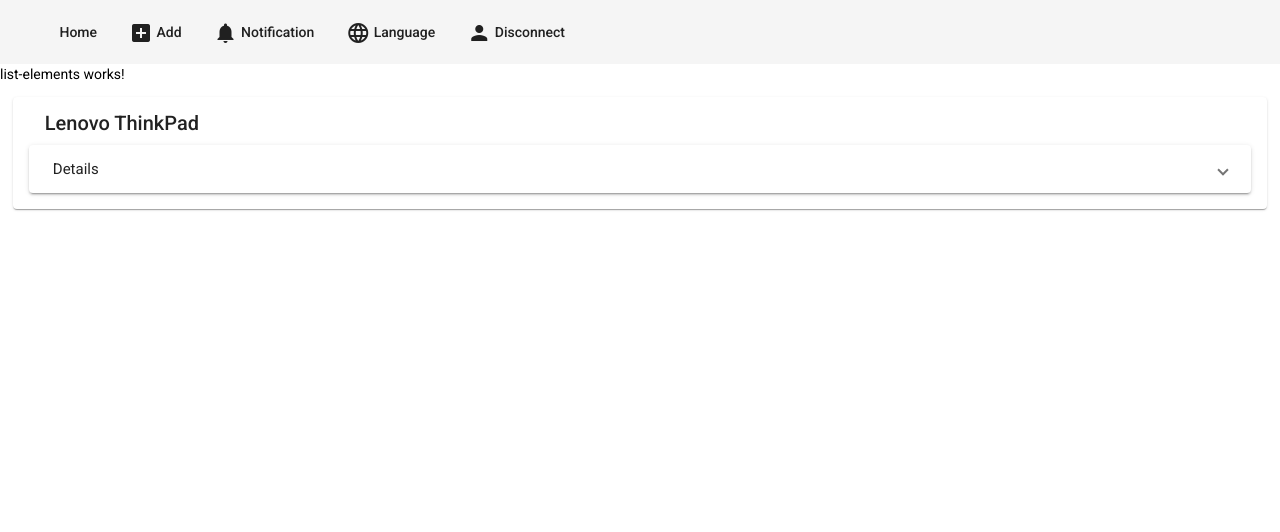
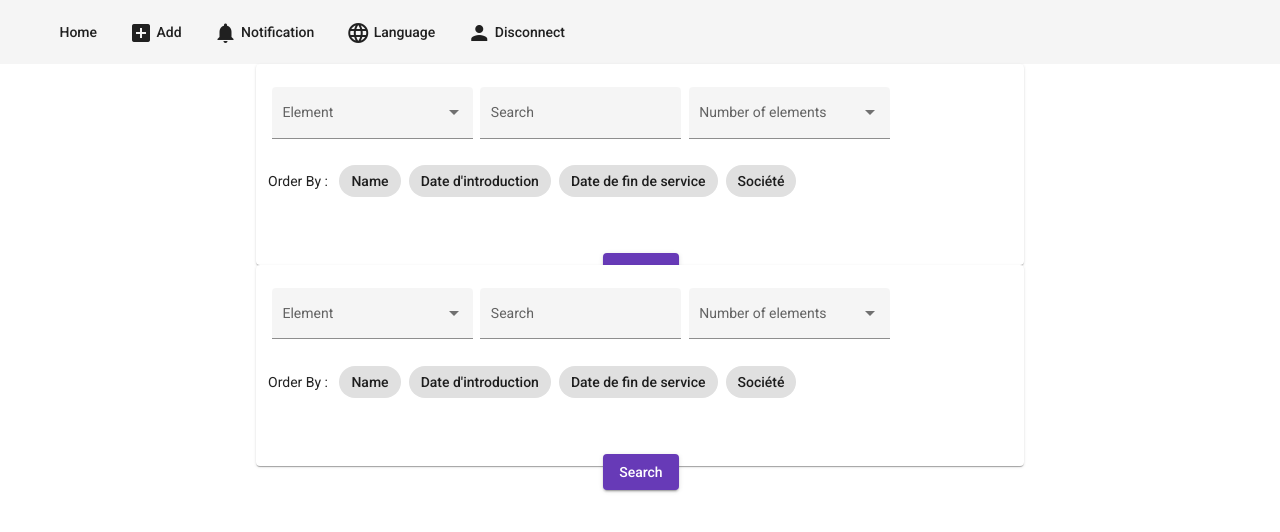
Before and after one commit to PierreLC/computer-data-base-front, an Angular app in the folder AngularCDB/: page /applogin in a window 1280 px wide. Shown: the top 532 px of the page. Built offline with nearby package versions, Linux system fonts and the light colour scheme.

Commit message:
list-elements searchcard

```diff
--- a/AngularCDB/src/app/Components/computer-details/computer-details.component.html
+++ b/AngularCDB/src/app/Components/computer-details/computer-details.component.html
@@ -38,6 +38,7 @@
           </div>
         </li>
       </ul>
+      <button mat-raised-button color="primary">Edit</button>
     </mat-expansion-panel>
   </mat-card-content>
 </mat-card>
--- a/AngularCDB/src/app/Components/list-elements/list-elements.component.html
+++ b/AngularCDB/src/app/Components/list-elements/list-elements.component.html
@@ -1 +1,50 @@
-<p>list-elements works!</p>
+<div>
+  <mat-card class="searchCard">
+    <mat-card-content>
+      <div class="searchParam">
+        <mat-form-field appearance="fill" class="dropDownLeft">
+          <mat-label>Element</mat-label>
+          <mat-select [(ngModel)]="selectedCategory" name="category">
+            <mat-option value="company">Company</mat-option>
+            <mat-option value="computer">Computer</mat-option>
+          </mat-select>
+        </mat-form-field>
+
+        <mat-form-field appearance="fill" class="searchBar">
+          <mat-label>Search</mat-label>
+          <input matInput type="text" [(ngModel)]="value" />
+          <button
+            mat-button
+            *ngIf="value"
+            matSuffix
+            mat-icon-button
+            aria-label="Clear"
+            (click)="value = ''"
+          >
+            <mat-icon>close</mat-icon>
+          </button>
+        </mat-form-field>
+
+        <mat-form-field appearance="fill" class="dropDownRight">
+          <mat-label>Number of elements</mat-label>
+          <mat-select [(ngModel)]="selectedNumberElement" name="numberelement">
+            <mat-option value="10">10 elements</mat-option>
+            <mat-option value="50">50 elements</mat-option>
+            <mat-option value="100">100 elements</mat-option>
+          </mat-select>
+        </mat-form-field>
+
+        <mat-chip-list aria-label="Order selection">
+          <p class="order">Order By :</p>
+          <mat-chip>Name</mat-chip>
+          <mat-chip>Date d'introduction</mat-chip>
+          <mat-chip>Date de fin de service</mat-chip>
+          <mat-chip>Société</mat-chip>
+        </mat-chip-list>
+      </div>
+    </mat-card-content>
+    <button mat-raised-button color="primary" class="searchButton">
+      Search
+    </button>
+  </mat-card>
+</div>
--- a/AngularCDB/src/app/Components/list-elements/list-elements.component.scss
+++ b/AngularCDB/src/app/Components/list-elements/list-elements.component.scss
@@ -0,0 +1,22 @@
+.searchCard {
+  margin: auto 20%;
+}
+
+.searchBar {
+  margin: 1%;
+}
+
+.dropDown {
+  width: 30vw;
+}
+
+.order {
+  margin: 0;
+  margin-right: 1%;
+}
+
+.searchButton {
+  position: relative;
+  top: 5vh;
+  left: 45%;
+}
--- a/AngularCDB/src/app/Components/list-elements/list-elements.component.ts
+++ b/AngularCDB/src/app/Components/list-elements/list-elements.component.ts
@@ -7,6 +7,10 @@ import { Component, OnInit } from '@angular/core';
 })
 export class ListElementsComponent implements OnInit {
 
+  selectedCategory: string;
+  selectedNumberElement: string;
+  value = '';
+
   constructor() { }
 
   ngOnInit(): void {
--- a/AngularCDB/src/app/app.component.html
+++ b/AngularCDB/src/app/app.component.html
@@ -1,3 +1,3 @@
 <app-header></app-header>
 <router-outlet></router-outlet>
-<app-computer-details></app-computer-details>
+<app-list-elements></app-list-elements>
--- a/AngularCDB/src/app/app.module.ts
+++ b/AngularCDB/src/app/app.module.ts
@@ -16,6 +16,7 @@ import { ConnectionComponent } from './Components/Login-SignIn/connection/connec
 import { RegistrationComponent } from './Components/Login-SignIn/registration/registration.component';
 import { AuthenticationPageComponent } from './Components/Login-SignIn/authentication-page/authentication-page.component';
 import { BrowserAnimationsModule } from '@angular/platform-browser/animations';
+import { FormsModule } from '@angular/forms';
 
 
 @NgModule({
@@ -36,6 +37,7 @@ import { BrowserAnimationsModule } from '@angular/platform-browser/animations';
     AppRoutingModule,
     BrowserAnimationsModule,
     CustomMaterialModule,
+    FormsModule,
   ],
   providers: [],
   bootstrap: [AppComponent]
--- a/AngularCDB/src/app/custom-material/custom-material.module.ts
+++ b/AngularCDB/src/app/custom-material/custom-material.module.ts
@@ -8,6 +8,9 @@ import { MatExpansionModule } from '@angular/material/expansion';
 import { MatProgressSpinnerModule } from '@angular/material/progress-spinner';
 import { MatTableModule } from '@angular/material/table';
 import { MatGridListModule } from '@angular/material/grid-list';
+import { MatSelectModule } from '@angular/material/select';
+import { MatInputModule } from '@angular/material/input';
+import { MatChipsModule } from '@angular/material/chips';
 
 
 const materialModule = [
@@ -19,6 +22,9 @@ const materialModule = [
   MatProgressSpinnerModule,
   MatTableModule,
   MatGridListModule,
+  MatSelectModule,
+  MatInputModule,
+  MatChipsModule,
 ];
 
 @NgModule({
```
